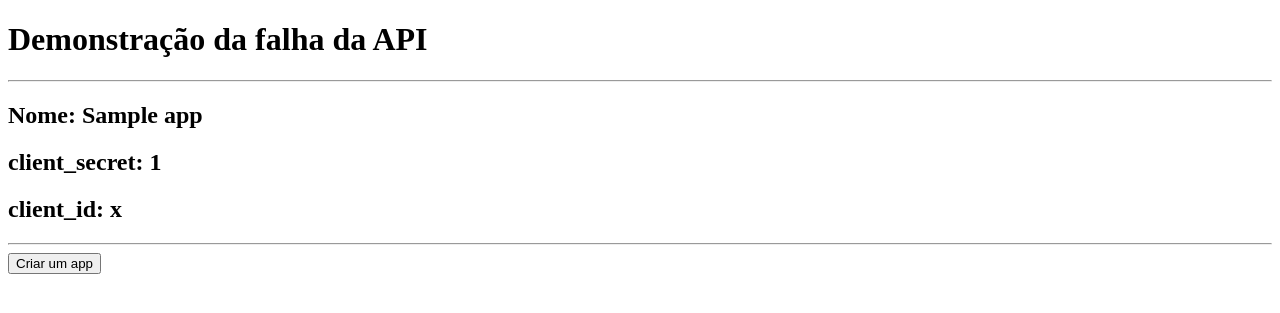
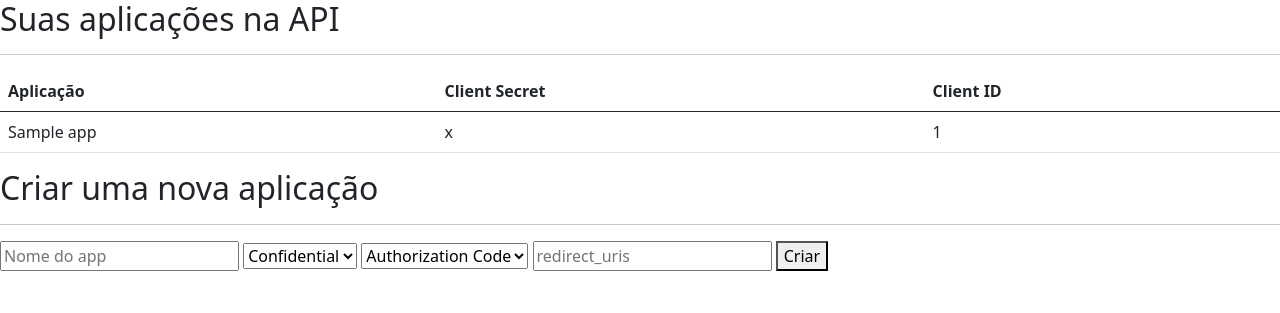
Before and after one commit to maikerosa/FlaskSuapApi, a Flask app: template templates/secret.html in a window 1280 px wide. Shown: the top 313 px of the page. Run offline with Flask 2, Linux system fonts and the light colour scheme; the template is opened without the code that fills it: most values are stand-ins (such as "Sample title", 1, 10 or a date in 2020).

Commit message:
atualizacao com bootstrap 5 e form

```diff
--- a/app.py
+++ b/app.py
@@ -10,8 +10,8 @@ oauth = OAuth(app)
 
 suap = oauth.remote_app(
     'suap',
-    consumer_key="",
-    consumer_secret="",
+    consumer_key="sKtxQY8Hg3jeRzG4gPPLK42aMJwzofApwzH1nahp",
+    consumer_secret="Hmcjoq2wVDqrSO0UEi9SxlLSUOKTyha7cm9J6HkV4x2Diqc99yKf7Q5K5PnFHLVn42ZZjl6RgHKjowxaXB3h63kftkg7dv7pn1kSzcks2tNhoVvtgeJNpLG2yT2DpG0G",
     base_url='https://suap.ifrn.edu.br/api/',
     request_token_url=None,
     access_token_method='POST',
@@ -94,7 +94,19 @@ def secret():
             apps = suap.get('applications/')
             apps = apps.data['results']
         elif request.method == 'POST':
-            app = suap.post('applications/', data={'client_type': 'public', 'authorization_grant_type': 'implicit', 'name': 'teste_app', 'redirect_uris': 'http://localhost:5000/app', 'username': 'teste_app'})
+            nome = request.form['name']
+            tipo = request.form['client_type']
+            grant = request.form['authorization_grant_type']
+            redirect = request.form['redirect_uris']
+
+            app = suap.post('applications/', data={
+                'name': nome,
+                'client_type': tipo,
+                'authorization_grant_type': grant,
+                'redirect_uris': redirect,
+                'username': 'username',
+                'email': 'email',
+            })
             apps = suap.get('applications/')
             apps = apps.data['results']
 
--- a/templates/secret.html
+++ b/templates/secret.html
@@ -5,22 +5,56 @@
     <meta http-equiv="X-UA-Compatible" content="IE=edge">
     <meta name="viewport" content="width=device-width, initial-scale=1.0">
     <title>Document</title>
+    <link href="https://cdn.jsdelivr.net/npm/bootstrap@5.0.2/dist/css/bootstrap.min.css" rel="stylesheet" integrity="sha384-EVSTQN3/azprG1Anm3QDgpJLIm9Nao0Yz1ztcQTwFspd3yD65VohhpuuCOmLASjC" crossorigin="anonymous">
 </head>
 <body>
-    <h1> Demonstração da falha da API</h1>
+    <h2> Suas aplicações na API</h2>
     <hr>
 
-   {% for app in apps %}
-   <h2>Nome: {{app.name}}</h2>
-    <h2>client_secret: {{ app.client_id }}</h2>
-    <h2>client_id: {{ app.client_secret }}</h2>
+   <!-- tabela bootstrap 5 com Nome da aplicacao client secret e client id-->
+    <table class="table">
+        <thead>
+            <tr>
+                <th scope="col">Aplicação</th>
+                <th scope="col">Client Secret</th>
+                <th scope="col">Client ID</th>
+            </tr>
+        </thead>
+        <tbody>
+            {% for app in apps %}
+
+            <tr>
+
+                <td>{{ app.name }}</td>
+                <td>{{ app.client_secret }}</td>
+                <td>{{ app.client_id }}</td>
+
+            </tr>
+
+            {% endfor %}
+
+        </tbody>
+    </table>
+
+    <h2>Criar uma nova aplicação</h2>
     <hr>
+    <form action="/app" method="POST">
+        <input type="text" name="name" placeholder="Nome do app">
+        <select name="client_type">
+            <option value="confidential">Confidential</option>
+            <option value="public">Public</option>
+        </select>
 
-    {% endfor %}
+        <select name="authorization_grant_type">
+            <option value="authorization-code">Authorization Code</option>
+            <option value="implicit">Implicit</option>
+            <option value="client-credentials">Client Credentials</option>
+        </select>
 
-    <form action="/app" method="POST">
+        <input type="text" name="redirect_uris" placeholder="redirect_uris">
 
-        <button type="submit">Criar um app</button>
+        <button type="submit">Criar</button>
     </form>
+    <script src="https://cdn.jsdelivr.net/npm/bootstrap@5.0.2/dist/js/bootstrap.bundle.min.js" integrity="sha384-MrcW6ZMFYlzcLA8Nl+NtUVF0sA7MsXsP1UyJoMp4YLEuNSfAP+JcXn/tWtIaxVXM" crossorigin="anonymous"></script>
 </body>
 </html>
```
